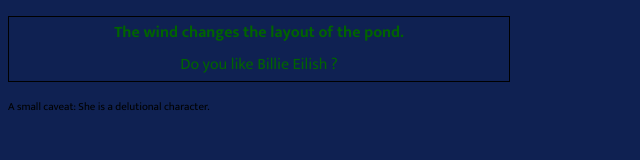
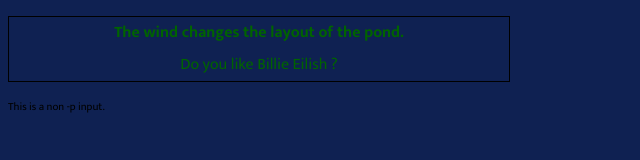
Before and after one commit to chengsun1/chengsun1.github.io, a plain HTML site: page index.html in a window 1280 px wide. Shown: the full height of the page, 0-640 px from the left. Drawn offline with Linux system fonts and the light colour scheme.

Commit message:
Update index.html

```diff
--- a/index.html
+++ b/index.html
@@ -18,6 +18,7 @@
         Do you like Billie Eilish ?
     </p>
 
-    A small caveat: She is a delutional character.
+    This is a non -p input.
+
 </body>
 </html>
```
